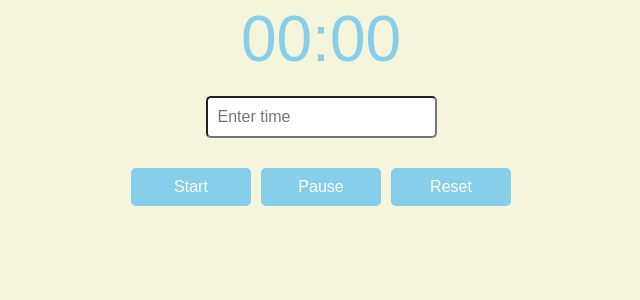
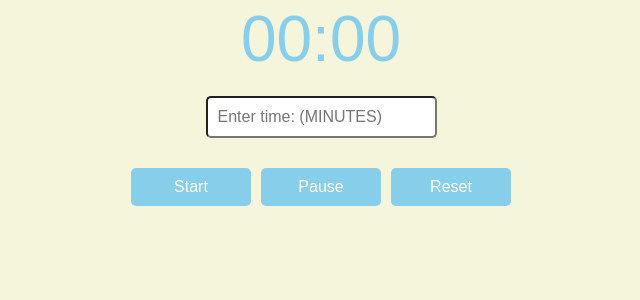
Before and after one commit to syahmid0h/Study-Timer, a Flask app: template website/templates/index.html in a window 1280 px wide. Shown: the part 296-596 px from the top of the page, without its empty margins (319-959 px from the left). Run offline with Flask 3, Linux system fonts and the light colour scheme; the template is opened without the code that fills it, so the values that code supplies are empty.

Commit message:
text fixes

```diff
--- a/website/templates/index.html
+++ b/website/templates/index.html
@@ -29,7 +29,7 @@
 
     <div class="container">
         <div id="timer">00:00</div>
-        <input type="text" id="time-input" placeholder="Enter time">
+        <input type="text" id="time-input" placeholder="Enter time: (MINUTES)">
         <div class="buttons">
             <button id="start-button">Start</button>
             <button id="pause-button">Pause</button>
@@ -97,20 +97,20 @@
             $.get('/time', function(data) {
         $('#timer').text(data.time);
 
-        // Check if break mode is activated
+
         if (data.time === "Break Time!") {
             if (!$('#timer').hasClass('break')) {
-                $('#timer').removeClass('study').addClass('break');  // Apply break styles
+                $('#timer').removeClass('study').addClass('break');
             }
         }
-        // Check if the break is over
+
         else if (data.time === "Break's over!") {
-            $('#timer').removeClass('break').addClass('study');  // Revert to study mode
+            $('#timer').removeClass('break').addClass('study');
         }
-        // Ensure it's always in study mode if none of the above
+
         else {
             if (!$('#timer').hasClass('study')) {
-                $('#timer').removeClass('break').addClass('study');  // Ensure study mode stays
+                $('#timer').removeClass('break').addClass('study');
             }
         }
     }).fail(function(jqXHR, textStatus, errorThrown) {
--- a/website/views.py
+++ b/website/views.py
@@ -30,7 +30,7 @@ def start_timer():
     global timer_running, timer_duration, timer_start_time, is_paused, is_on_break
     data = request.get_json()
     if data and 'time' in data:
-        timer_duration = (int(data['time']))  # Time in minutes from the user
+        timer_duration = minutes_to_seconds(int(data['time']))  # Time in minutes from the user
         if not is_paused:
             timer_start_time = time.time()  # Record the current time
         else:
```
